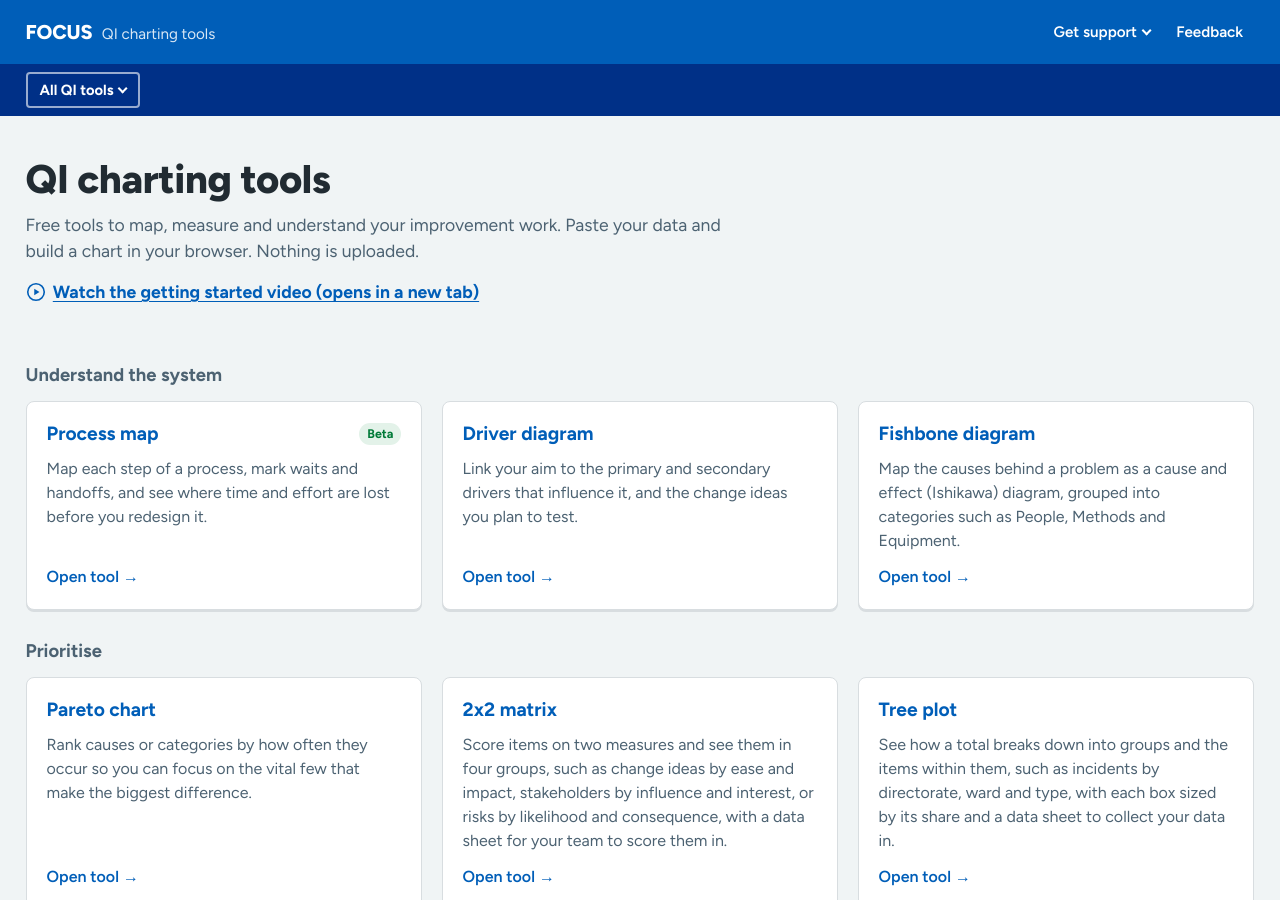
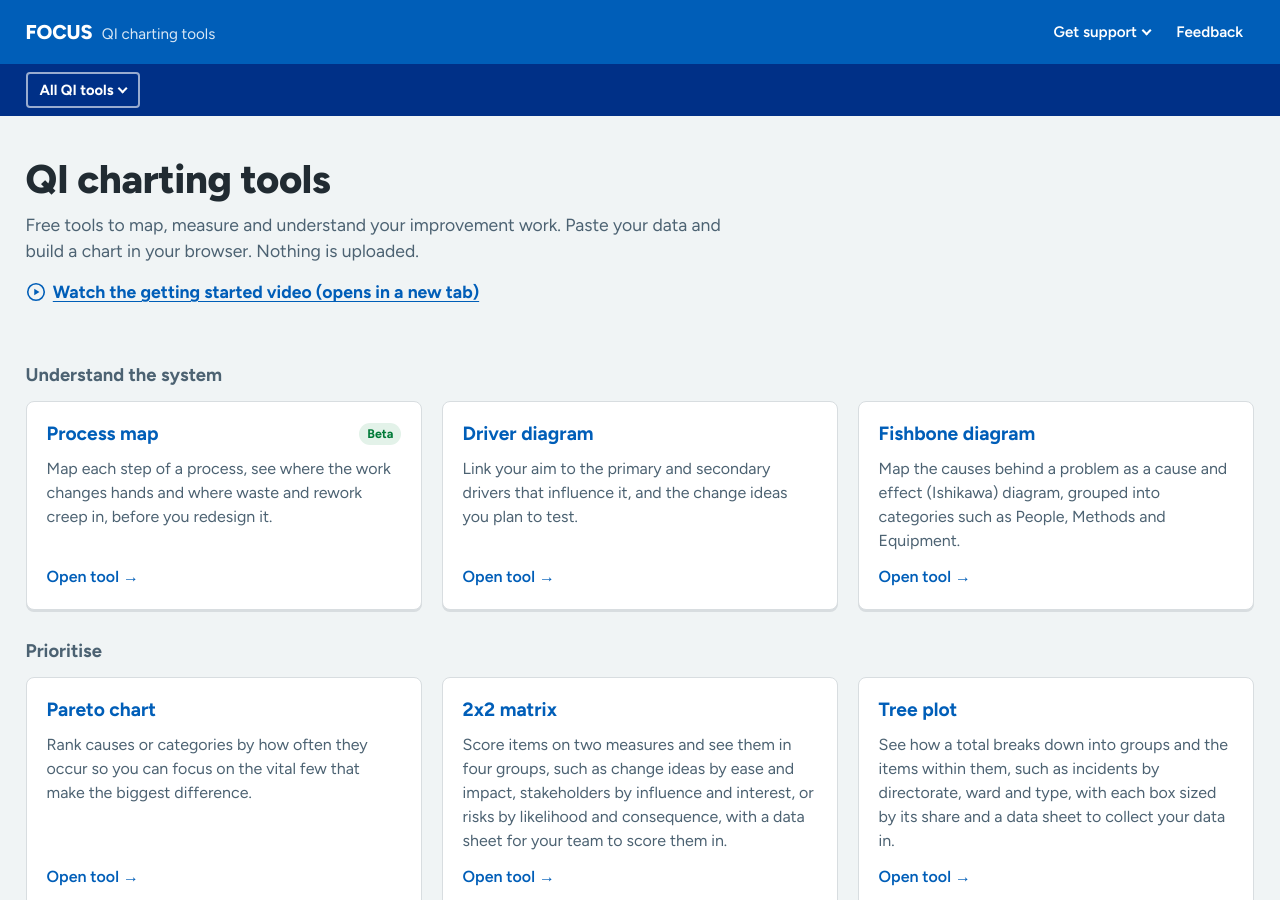
Before and after one commit to PerrinShanks-Cogito/IntegratedQiTools, a Jekyll site: the page built from index.html, in a window 1280 px wide and 900 px high. Built offline with Jekyll 4.4.1, drawn with Linux system fonts in a browser that asks for light colours.

Commit message:
Process map: update its description now step times are gone
Co-Authored-By: Claude Opus 5.5 <noreply@anthropic.com>
Claude-Session: https://claude.ai/code/session_01CcqVcnXrYyRfF69skfK4re

```diff
--- a/_data/tools.yml
+++ b/_data/tools.yml
@@ -6,7 +6,7 @@
   name: Process map
   status: Beta
   group: Understand the system
-  description: Map each step of a process, mark waits and handoffs, and see where time and effort are lost before you redesign it.
+  description: Map each step of a process, see where the work changes hands and where waste and rework creep in, before you redesign it.
 
 - id: driver_diagram
   name: Driver diagram
```
